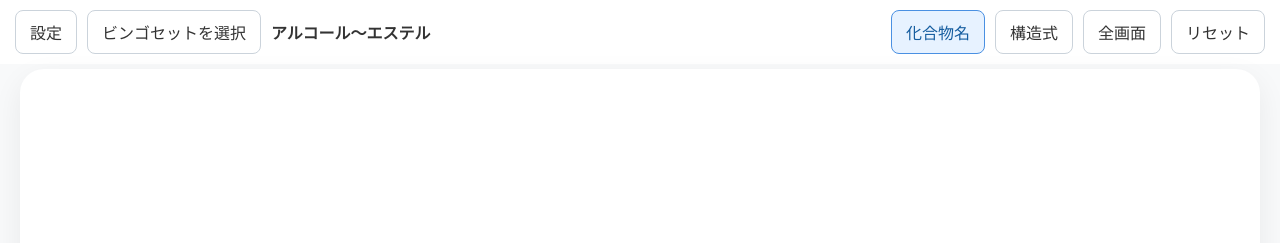
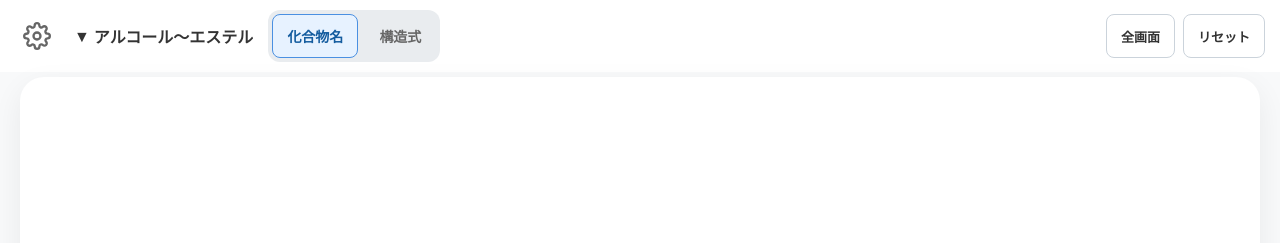
Before and after one commit to KoiChem/OrgoBingo, a plain HTML site: page index.html in a window 1280 px wide. Shown: the top 243 px of the page. Drawn offline with Linux system fonts and the light colour scheme.

Commit message:
Align main toolbar with element bingo

```diff
--- a/index.html
+++ b/index.html
@@ -1,5 +1,8 @@
-<!doctype html><html lang="ja"><head><meta charset="utf-8"><meta name="viewport" content="width=device-width,initial-scale=1"><title>有機化合物ビンゴ</title><link rel="icon" href="data:,"><link rel="stylesheet" href="style.css?v=20261030-10"></head><body>
-<header><div class="toolbar"><button id="settings" disabled>設定</button><button id="choose-set" disabled>ビンゴセットを選択</button><strong id="set-name"></strong></div><div class="toolbar"><button id="name-mode" disabled aria-pressed="true">化合物名</button><button id="structure-mode" disabled aria-pressed="false">構造式</button><button id="audio-resume" hidden>音声を再開</button><button id="fullscreen">全画面</button><button id="reset" disabled>リセット</button></div></header>
+<!doctype html><html lang="ja"><head><meta charset="utf-8"><meta name="viewport" content="width=device-width,initial-scale=1"><title>有機化合物ビンゴ</title><link rel="icon" href="data:,"><link rel="stylesheet" href="style.css?v=20261104-1"></head><body>
+<header class="main-header"><div class="main-header-left"><button id="settings" class="settings-button" aria-label="設定" title="設定" disabled><svg aria-hidden="true" xmlns="http://www.w3.org/2000/svg" width="28" height="28" viewBox="0 0 24 24" fill="none" stroke="currentColor" stroke-width="2" stroke-linecap="round" stroke-linejoin="round">
+                    <circle cx="12" cy="12" r="3"></circle>
+                    <path d="M19.4 15a1.65 1.65 0 0 0 .33 1.82l.06.06a2 2 0 0 1 0 2.83 2 2 0 0 1-2.83 0l-.06-.06a1.65 1.65 0 0 0-1.82-.33 1.65 1.65 0 0 0-1 1.51V21a2 2 0 0 1-2 2 2 2 0 0 1-2-2v-.09A1.65 1.65 0 0 0 9 19.4a1.65 1.65 0 0 0-1.82.33l-.06.06a2 2 0 0 1-2.83 0 2 2 0 0 1 0-2.83l.06-.06a1.65 1.65 0 0 0 .33-1.82 1.65 1.65 0 0 0-1.51-1H3a2 2 0 0 1-2-2 2 2 0 0 1 2-2h.09A1.65 1.65 0 0 0 4.6 9a1.65 1.65 0 0 0-.33-1.82l-.06-.06a2 2 0 0 1 0-2.83 2 2 0 0 1 2.83 0l.06.06a1.65 1.65 0 0 0 1.82.33H9a1.65 1.65 0 0 0 1-1.51V3a2 2 0 0 1 2-2 2 2 0 0 1 2 2v.09a1.65 1.65 0 0 0 1 1.51 1.65 1.65 0 0 0 1.82-.33l.06-.06a2 2 0 0 1 2.83 0 2 2 0 0 1 0 2.83l-.06.06a1.65 1.65 0 0 0-.33 1.82V9a1.65 1.65 0 0 0 1.51 1H21a2 2 0 0 1 2 2 2 2 0 0 1-2 2h-.09a1.65 1.65 0 0 0-1.51 1z"></path>
+                </svg></button><button id="choose-set" class="set-button" aria-labelledby="set-label" title="ビンゴセットを選択" disabled><span aria-hidden="true">▼</span><span id="set-label"><span class="visually-hidden">ビンゴセットを選択：</span><strong id="set-name">読み込み中…</strong></span></button><div class="mode-buttons" role="group" aria-label="表示切替"><button id="name-mode" disabled aria-pressed="true">化合物名</button><button id="structure-mode" disabled aria-pressed="false">構造式</button></div></div><div class="main-header-right"><button id="audio-resume" hidden>音声を再開</button><button id="fullscreen">全画面</button><button id="reset" disabled>リセット</button></div></header>
 <main><button id="display" disabled class="display"><span id="value">読み込み中…</span><span id="progress"></span></button><div id="message" role="status"></div><section class="history" aria-label="履歴"><ul id="history"></ul></section></main>
 <dialog id="selector"><h2>ビンゴセットを選択</h2><div id="choices" class="stack"></div><button data-close="selector">閉じる</button></dialog>
 <dialog id="settings-dialog" class="settings"><div class="toolbar"><h2>設定</h2><button data-close="settings-dialog">閉じる</button></div><div class="toolbar"><button id="set-tab">ビンゴセット</button><button id="master-tab">マスターデータ</button><strong id="dirty" role="status"></strong></div><div class="toolbar"><button id="load-edit">編集を開始 / 最新データを読み直す</button><button id="discard">未反映の変更を破棄</button><button id="save">GitHubへ反映</button><button id="check-save" hidden>保存結果を確認</button></div><p id="edit-status" role="status"></p>
--- a/style.css
+++ b/style.css
@@ -21,3 +21,18 @@ dialog.settings{width:98vw;height:96dvh;max-height:96dvh;padding:18px}#settings-
 #add-summary{margin-right:8px}.registered{color:#52606d;background:#edf1f5;border-radius:4px;padding:3px 8px;flex:none}
 @media(max-height:650px){#master-panel>.master-workspace{flex:none;height:300px}}
 .csv-dialog{width:min(94vw,800px)}.csv-dialog>.toolbar,.csv-dialog>.choice-buttons{margin:14px 0;gap:10px}.csv-dialog select{min-height:44px;max-width:100%}
+
+/* Main screen toolbar, aligned with the element bingo layout. */
+.main-header{gap:8px 12px}
+.main-header-left,.main-header-right{display:flex;align-items:center;flex-wrap:wrap;gap:8px;min-width:0}
+.main-header-left{flex:1 1 auto}
+.main-header-right{flex:0 0 auto}
+.main-header .settings-button{display:flex;align-items:center;justify-content:center;width:44px;padding:0;border-color:transparent;background:transparent;color:#666}
+.main-header .set-button{display:flex;align-items:center;gap:4px;max-width:min(55vw,320px);min-width:0;padding:8px 6px;border-color:transparent;background:transparent;font-weight:bold;text-align:left}
+#set-label{min-width:0;overflow:hidden;text-overflow:ellipsis;white-space:nowrap}
+.visually-hidden{position:absolute;width:1px;height:1px;padding:0;margin:-1px;overflow:hidden;clip:rect(0,0,0,0);white-space:nowrap;border:0}
+#set-name{min-width:0;overflow:hidden;text-overflow:ellipsis;white-space:nowrap}
+.mode-buttons{display:flex;align-items:center;flex-wrap:wrap;gap:6px;padding:4px;background:#e9ecef;border-radius:12px}
+.mode-buttons button{border-color:transparent;background:transparent;font-size:14px;font-weight:bold;color:#666}
+.mode-buttons button[aria-pressed=true]{background:#e7f2ff;color:#145c9f;border-color:#4a90e2}
+.main-header-right button{font-size:13px;font-weight:bold}
```
Also changed, not shown: tests/main-screen.browser.js (added, +36 -0 lines).
